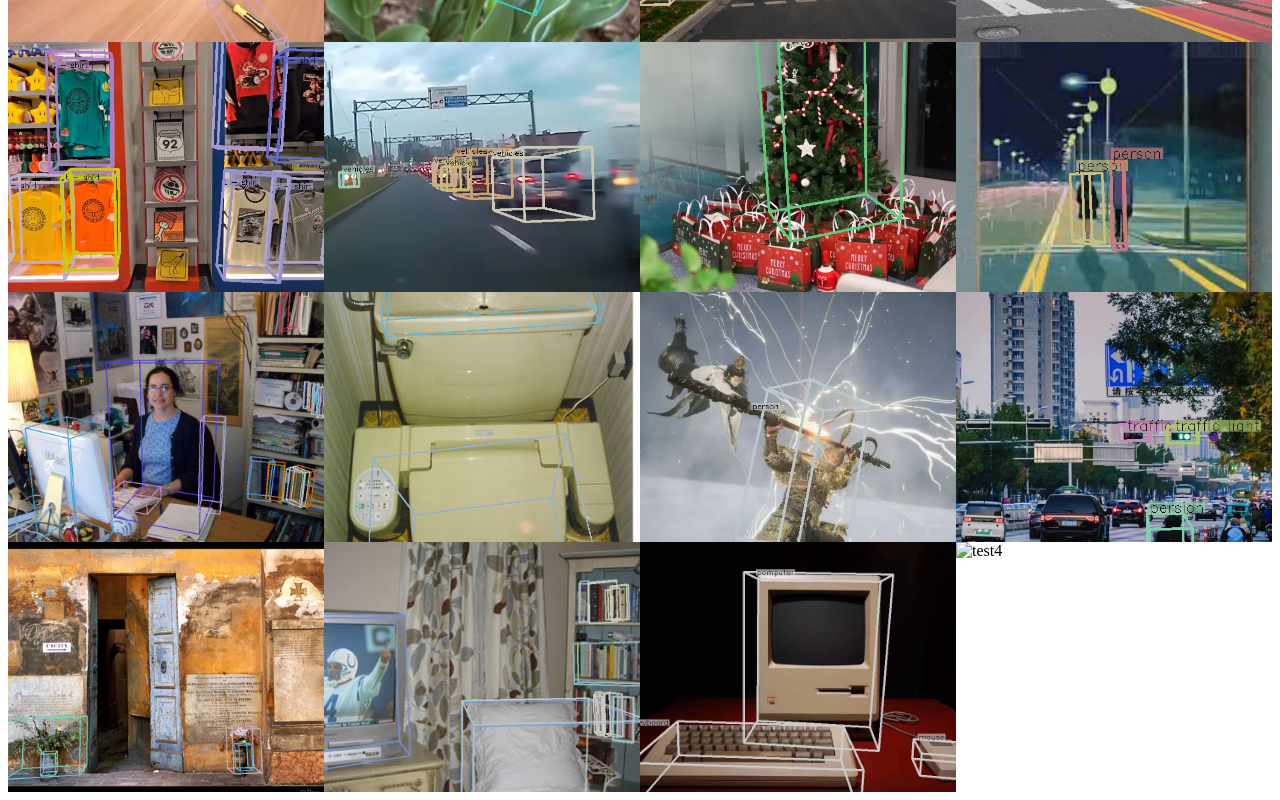
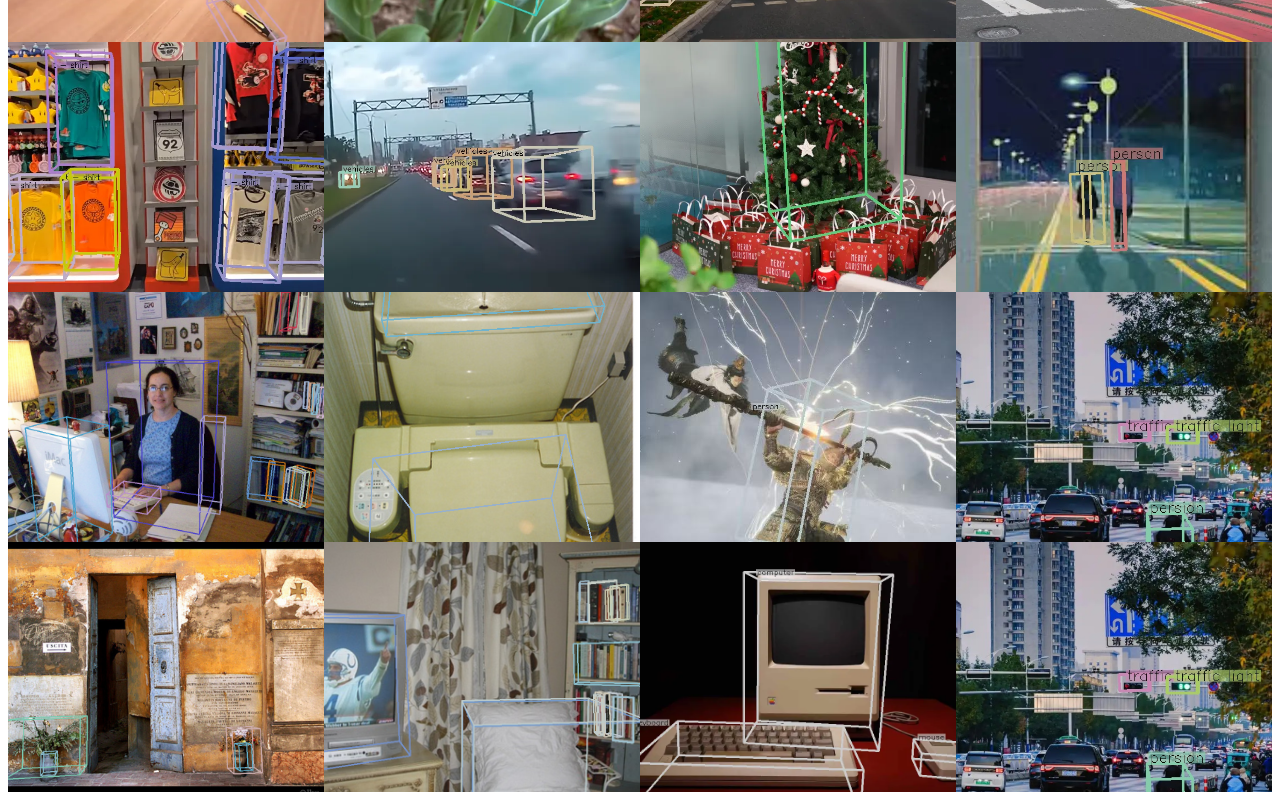
Before and after one commit to Anonymous111-bot/DetAny3D, a plain HTML site: page index.html in a window 1280 px wide. Shown: the part 1288-2088 px from the top of the page. Drawn offline with Linux system fonts and the light colour scheme.

Commit message:
Update index.html

```diff
--- a/index.html
+++ b/index.html
@@ -67,7 +67,7 @@
     <img src="static/images/coco_3.png" alt="test4">
     <img src="static/images/coco_4.png" alt="test4">
     <img src="static/images/image65.webp" alt="test4">
-    <img src="e8f6752668d5448d17c25d056f4cfb86ddca3117bc0f1292b43a6aba9558c12a.jpg" alt="test4">
+    <img src="static/images/7ec9ee07bbc2751d9cffb278db6a0d8bca4db26759ab3ffbf350027eed89967c.jpg" alt="test4">
   </div>
 </body>
 </html>
```
